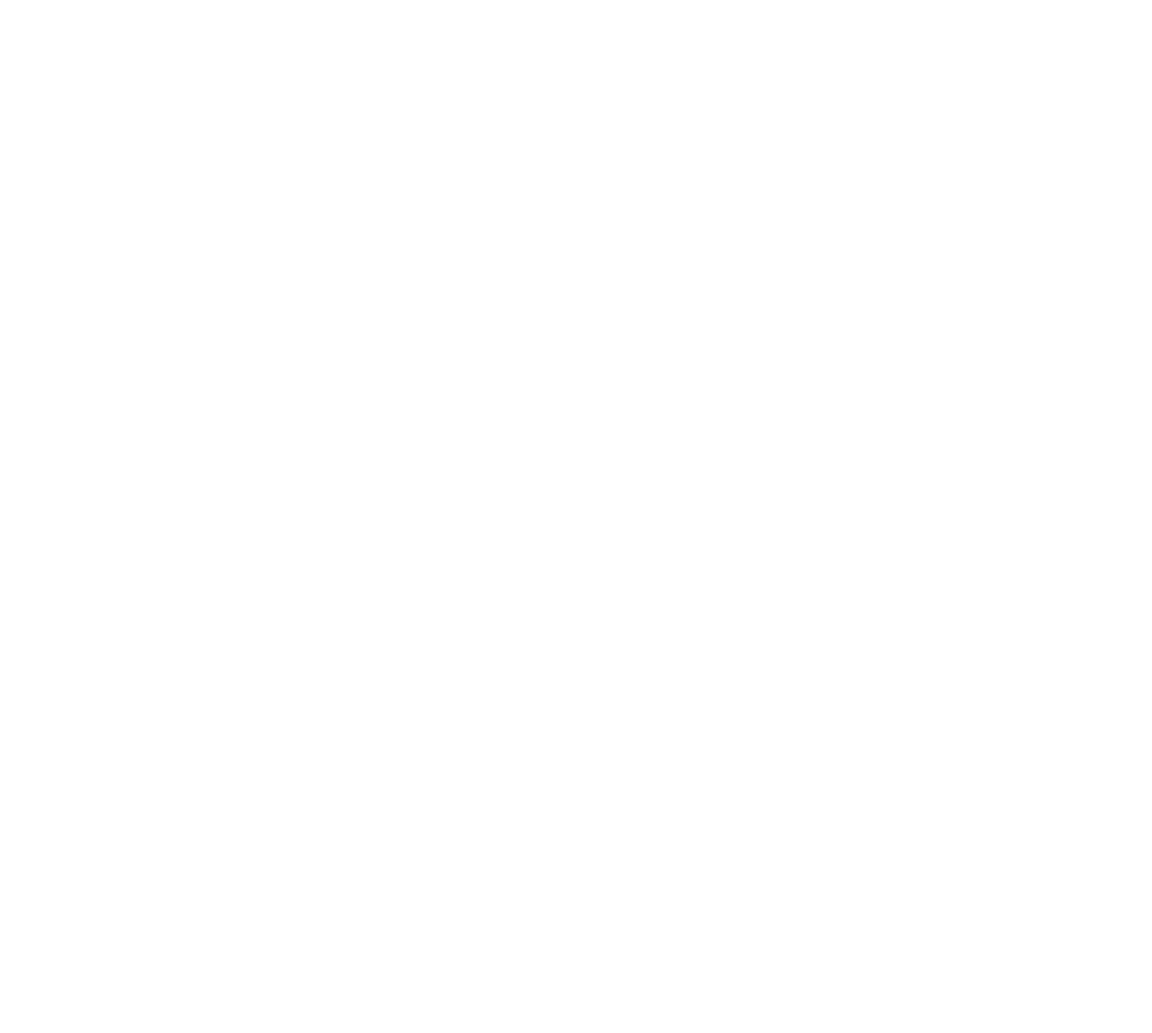
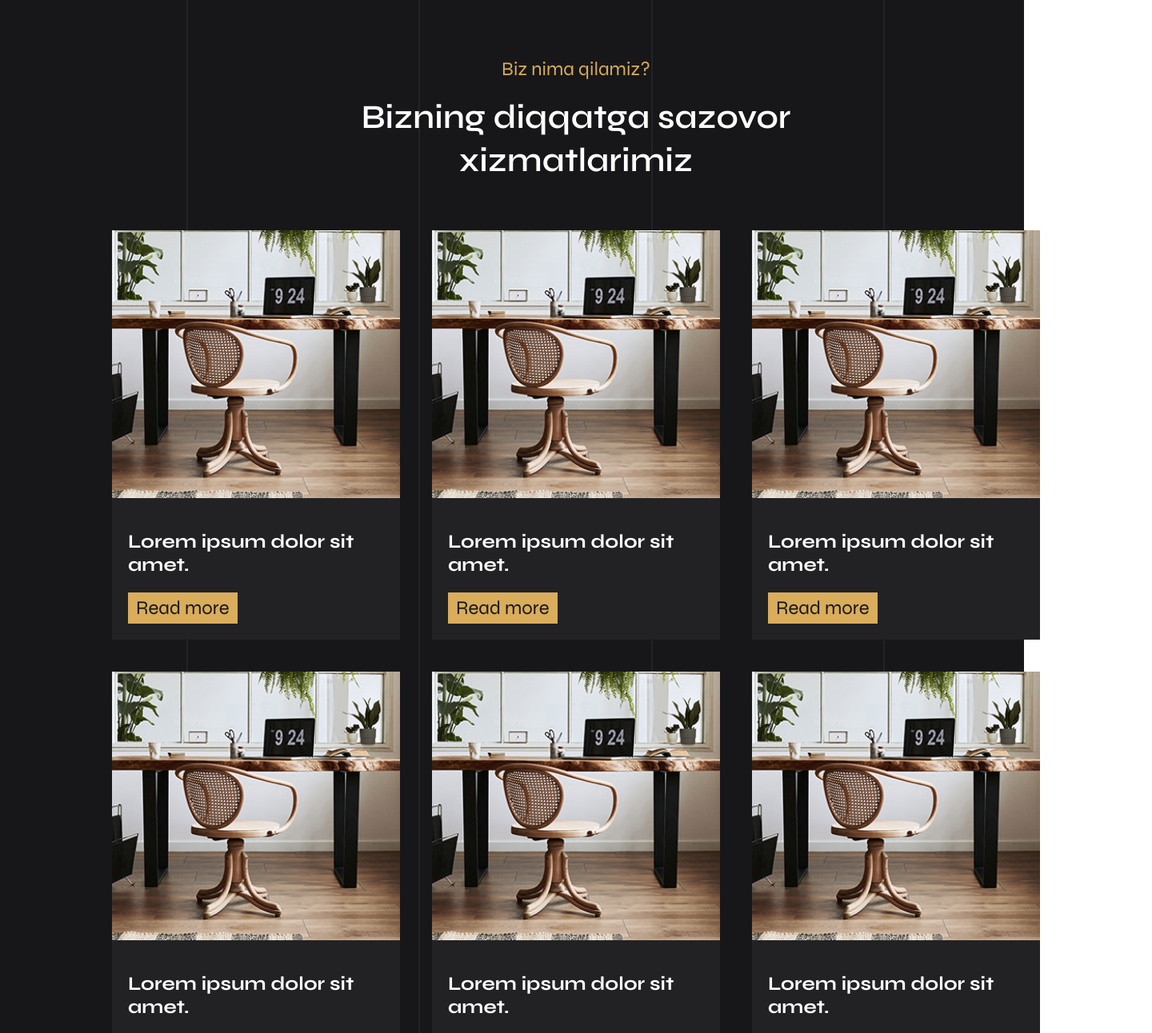
Before and after one commit to xusanboyshavkatov/shohmebel, a React (Vite) app: page / in a window 1280 px wide. Shown: the part 780-2072 px from the top of the page at 80% size, 1440 px wide, since content can reach past the window. Before the commit the page ends 800 px from the top, so only its background shows below. Built offline with nearby package versions, Linux system fonts and the light colour scheme.

Commit message:
servicess section add

```diff
--- a/src/page/Menubar/Menubar.css
+++ b/src/page/Menubar/Menubar.css
@@ -75,7 +75,7 @@
 
 .Menubar{
     width: 60%;
-    height: 100vh;
+    height: 600px;
 }
 
 .Menubar_close .fa-solid{
--- a/src/page/footer/Footer.jsx
+++ b/src/page/footer/Footer.jsx
@@ -1,6 +1,4 @@
 import React from 'react'
-import { NavLink } from "react-router-dom";
-import Menubar from '../Menubar/Menubar'
 import logo from '../../img/logo.png'
 import './footer.css'
 import './footer_responsive.css'
@@ -13,8 +11,8 @@ const Footer = ({show}) => {
             <a href=""><img src={logo} /></a>
             <ul>
                 <li><a href="">Bosh sahifa</a></li>
+                <li><a href="">Xizmatlarimiz</a></li>
                 <li><a href="">Haqimizda</a></li>
-                <li><a href="">Xizmatlarimiz</a></li>
                 <li><a href="">Portfolio</a></li>
                 <li><a href="">Kontakt</a></li>
             </ul>
--- a/src/page/home/Home.jsx
+++ b/src/page/home/Home.jsx
@@ -4,6 +4,7 @@ import Menubar from '../Menubar/Menubar'
 import './home.css'
 import './home_responsive.css'
 import banner from '../../img/banner-backgroundimage.jpg'
+import Services from '../services/Services'
 
 
 const Home = () => {
@@ -21,10 +22,10 @@ const Home = () => {
             {
             isOpen ? <Menubar show={show}></Menubar> : ""
             }
-            <footer className='footer'>
+            <header className='footer'>
                 <Footer show={show} ></Footer>
-            </footer>
-            <header className='header'>
+            </header>
+            <headers className='header'>
                 <div className="header_social_media_link">
                     <hr />
                     <a href=""><i className="fa-brands fa-telegram"></i></a>
@@ -40,7 +41,13 @@ const Home = () => {
                     <a href="">Portfoliomiz <i className="fa-solid fa-arrow-right"></i></a>
                 </div>
                 <img className="header_img" src={banner} />
-            </header>
+            </headers>
+            <section>
+                <Services />
+            </section>
+            <footer>
+
+            </footer>
         </div>
     )
 }
--- /dev/null
+++ b/src/page/services/Services.css
@@ -0,0 +1,154 @@
+@import url('https://fonts.googleapis.com/css2?family=Syne:wght@400;500;600;700&display=swap');
+
+
+:root {
+    --asosiy-rang-asosiy-matnlarga: #FFFFFF;
+    --asosiy-rang-matnlarga: #a7a7a7;
+    --asosiy-rang-orqafonlarga: #171719;
+    --asosiy-rang-hover-active: #D9AD5C;
+    --asosiy-rang-fonlarga: #222224;
+}
+
+*{
+    margin: 0;
+    padding: 0;
+    list-style: none;
+}
+.Services{
+    width: 100%;
+    height: auto;
+    margin: auto;
+    background: url('../../img/service-background.jpg'), no-repeat, center center / cover;
+    padding: 80px 0;
+}
+.services_content{
+    width: 1440px;
+    height: auto;
+    margin: auto;
+    box-sizing: border-box;
+    display: flex;
+    flex-direction: column;
+    justify-content: center;
+    gap: 20px;
+}
+.services_content_text{
+    width: 100%;
+    height: auto;
+
+}
+.services_content_text h2{
+    font-size: 24px;
+    line-height: 26px;
+    font-weight: 400;
+    color: var(--asosiy-rang-hover-active);
+    text-align: center;
+}
+.services_content_text h1{
+    width: 50%;
+    margin: auto;
+    font-size: 42px;
+    line-height: 54px;
+    font-weight: 600;
+    color: var(--asosiy-rang-asosiy-matnlarga);
+    text-align: center;
+    margin-top: 20px;
+}
+.services_content_services{
+    /* width: 1440px; */
+    width: 100%;
+    height: auto;
+    margin: auto;
+    display: flex;
+    flex-direction: row;
+    align-items: center;
+    justify-content: center;
+    flex-wrap: wrap;
+    gap: 40px;
+    margin-top: 40px;
+
+}
+.services_content_services_box{
+    width: 25%;
+    height: auto;
+    box-sizing: border-box;
+    display: flex;
+    flex-direction: column;
+    justify-content: center;
+    align-items: start;
+    gap: 20px;
+    background-color: var(--asosiy-rang-fonlarga);
+    overflow: hidden;
+}
+.services_content_services_box img{
+    width: 100%;
+    transition: all 0.5s ease;
+}
+.services_content_services_box img:hover{
+    transform: scale(110%);
+}
+
+.services_content_services_box_text{
+    box-sizing: border-box;
+    padding:20px;
+    display: flex;
+    flex-direction: column;
+    align-items: start;
+    gap: 20px;
+}
+
+.services_content_services_box_text h1{
+    font-size: 24px;
+    color: var(--asosiy-rang-asosiy-matnlarga);
+}
+.services_content_services_box_text button{
+    font-size: 24px;
+    padding: 5px 10px;
+    background-color: var(--asosiy-rang-hover-active);
+    color: var(--asosiy-rang-orqafonlarga);
+    border: none;
+    transition: all 0.5s ease;
+}
+.services_content_services_box_text button:hover{
+    transform: scale(105%);
+}
+
+@media screen and (max-width: 769px) {
+    .services_content{
+        width: 769px;
+    }
+    .services_content_text h1{
+        width: 100%;
+        /* font-size: 38px; */
+    }
+    .services_content_services_box_text h1{
+        font-size: 14px;
+
+    }
+    .services_content_services_box_text button{
+        font-size: 14px;
+        padding: 5px 10px;
+
+    }
+}
+@media screen and (max-width: 426px){
+
+    .services_content{
+        width: 426px;
+    }
+    .services_content_text h1{
+        width: 100%;
+        font-size: 38px;
+    }
+    .services_content_services_box_text h1{
+        font-size: 28px;
+
+    }
+    .services_content_services_box_text button{
+        font-size: 24px;
+        padding: 5px 10px;
+
+    }
+    .services_content_services_box{
+        width: 100%;
+    }
+}
--- /dev/null
+++ b/src/page/services/Services.jsx
@@ -0,0 +1,63 @@
+import React from 'react'
+import './Services.css'
+
+
+const Services = () => {
+    return (
+        <div className='Services'>
+            <div className="services_content">
+                <div className="services_content_text">
+                    <h2>Biz nima qilamiz?</h2>
+                    <h1>Bizning diqqatga sazovor xizmatlarimiz</h1>
+                </div>
+                <div className="services_content_services">
+                    <div className="services_content_services_box">
+                        <img src=".././src/img/blog-image1.jpg" />
+                        <div className="services_content_services_box_text">
+                            <h1>Lorem ipsum dolor sit amet.</h1>
+                            <button>Read more</button>
+                        </div>
+                    </div>
+                    <div className="services_content_services_box">
+                        <img src=".././src/img/blog-image1.jpg" />
+                        <div className="services_content_services_box_text">
+                            <h1>Lorem ipsum dolor sit amet.</h1>
+                            <button>Read more</button>
+                        </div>
+                    </div>
+                    <div className="services_content_services_box">
+                        <img src=".././src/img/blog-image1.jpg" />
+                        <div className="services_content_services_box_text">
+                            <h1>Lorem ipsum dolor sit amet.</h1>
+                            <button>Read more</button>
+                        </div>
+                    </div>
+                    <div className="services_content_services_box">
+                        <img src=".././src/img/blog-image1.jpg" />
+                        <div className="services_content_services_box_text">
+                            <h1>Lorem ipsum dolor sit amet.</h1>
+                            <button>Read more</button>
+                        </div>
+                    </div>
+                    <div className="services_content_services_box">
+                        <img src=".././src/img/blog-image1.jpg" />
+                        <div className="services_content_services_box_text">
+                            <h1>Lorem ipsum dolor sit amet.</h1>
+                            <button>Read more</button>
+                        </div>
+                    </div>
+                    <div className="services_content_services_box">
+                        <img src=".././src/img/blog-image1.jpg" />
+                        <div className="services_content_services_box_text">
+                            <h1>Lorem ipsum dolor sit amet.</h1>
+                            <button>Read more</button>
+                        </div>
+                    </div>
+
+                </div>
+            </div>
+        </div>
+    )
+}
+
+export default Services
```
Also changed, not shown: src/img/blog-image1.jpg (added), src/img/service-background.jpg (added).
